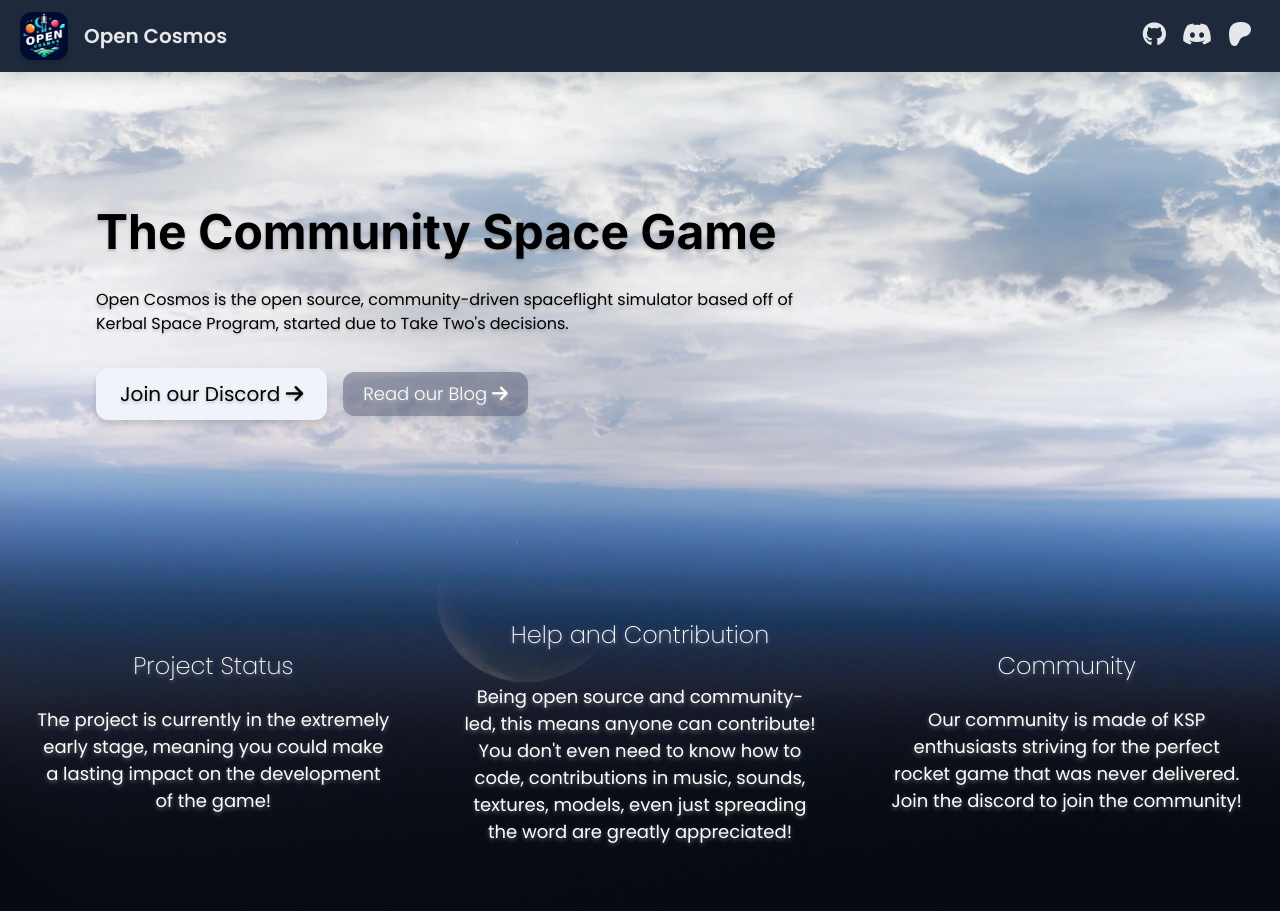
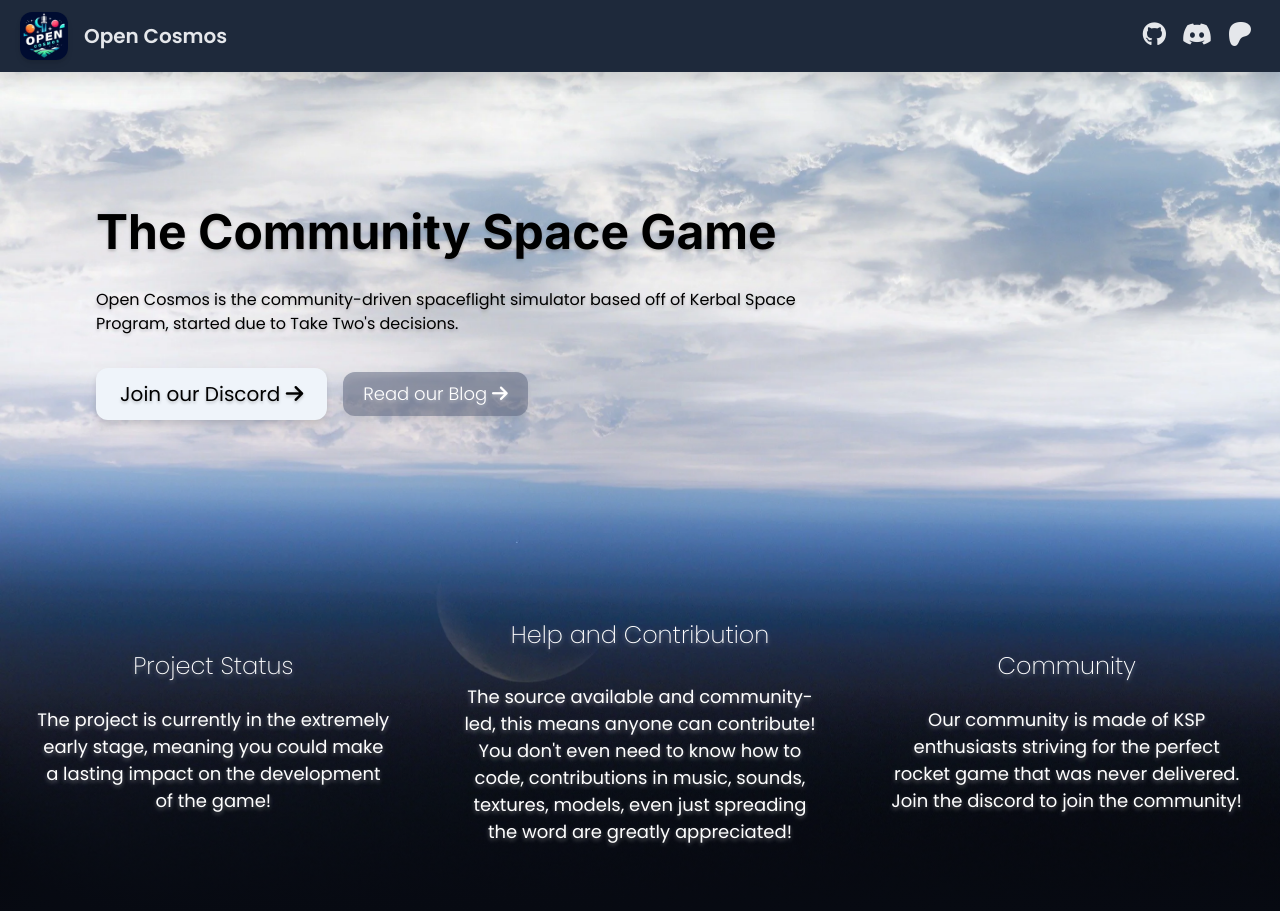
Before and after one commit to Leo-MathGuy/OC-Web, a Flask app: page / in a window 1280 px wide. Shown: the top 911 px of the page. Run offline with Flask 3, Linux system fonts and the light colour scheme; style sheets or scripts are compiled from the project's sources; some libraries are stand-ins or nearby versions.

Commit message:
Update licence and source avaliable

```diff
--- a/webapp/app.py
+++ b/webapp/app.py
@@ -1,5 +1,5 @@
 """
-    Open Cosmos Website - Website for the Open Cosmos OSS Spaceflight Sim, based on KSP
+    Open Cosmos Website - Website for the Open Cosmos Source-Available Community Spaceflight Sim, based on KSP
     Copyright (C) 2024, OC Community
 
     This program is free software: you can redistribute it and/or modify
--- a/webapp/static/css/tw.css
+++ b/webapp/static/css/tw.css
@@ -592,22 +592,6 @@
   height: fit-content;
 }
 
-.\!h-\[500px\] {
-  height: 500px !important;
-}
-
-.h-\[120vh\] {
-  height: 120vh;
-}
-
-.h-\[110vh\] {
-  height: 110vh;
-}
-
-.h-\[100vh\] {
-  height: 100vh;
-}
-
 .w-12 {
   width: 3rem;
 }
--- a/webapp/templates/pages/base.html
+++ b/webapp/templates/pages/base.html
@@ -24,8 +24,8 @@
 
     {% block seo %}
     <meta name="description"
-        content="{{ projectName }} - Free, Open Source spaceflight simulator, based off of Kerbal Space Program">
-    <meta name="keywords" content="spaceflight simulator rocket game open source cosmos">
+        content="{{ projectName }} - Free, Community spaceflight simulator, based off of Kerbal Space Program">
+    <meta name="keywords" content="spaceflight simulator rocket game source available open community space cosmos">
     {% endblock seo %}
 </head>
 
--- a/webapp/templates/pages/index.html
+++ b/webapp/templates/pages/index.html
@@ -14,7 +14,7 @@
                 The Community <br class="md:hidden">Space Game
             </h1>
             <p class="drop-shadow-textDark test-md:text-2xl mt-8">
-                Open Cosmos is the open source, community-driven spaceflight simulator based off of Kerbal Space
+                Open Cosmos is the community-driven spaceflight simulator based off of Kerbal Space
                 Program, started due to Take Two's decisions.
             </p>
             <div class="gap-x-4 land_cta-buttons md:flex-row items-star md:items-center gap-y-4 flex flex-col mt-8">
@@ -46,7 +46,7 @@
         <section class="land_biggerbox">
             <h2 class="light-text-shadow">Help and Contribution</h2>
             <p class="light-text-shadow">
-                Being open source and community-led, this means anyone can contribute!
+                The source available and community-led, this means anyone can contribute!
                 You don't even need to know how to code, contributions in music, sounds, textures, models, even just
                 spreading the word are greatly appreciated!
             </p>
```
